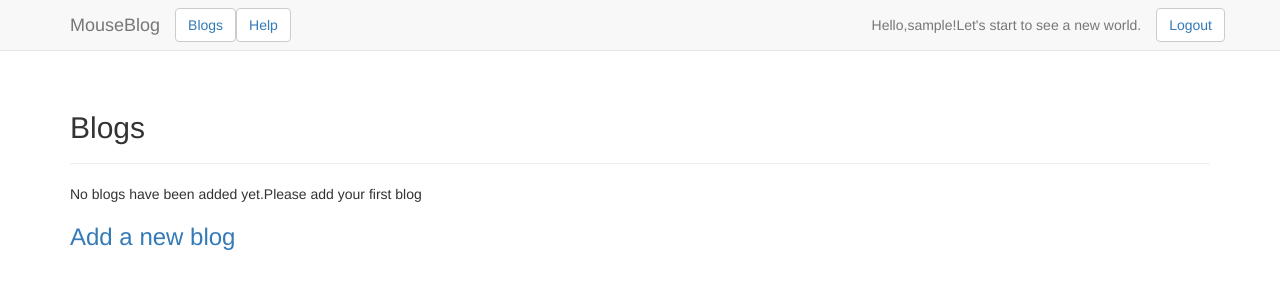
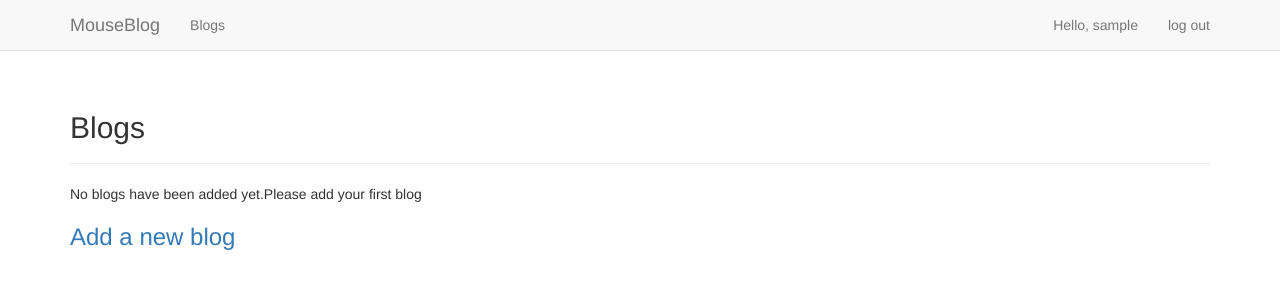
Before and after one commit to angelmouse-max/MouseBlog, a Django app: page /blogs/ in a window 1280 px wide. Shown: the top 300 px of the page. Run offline with Django 3.2, Linux system fonts and the light colour scheme; the visitor is signed in with stand-in values (Sample User, id 1); data that the repository does not hold is empty; some libraries are stand-ins or nearby versions.

Commit message:
fhjghjfghjg

```diff
--- a/MouseBlogs/templates/MouseBlogs/base.html
+++ b/MouseBlogs/templates/MouseBlogs/base.html
@@ -15,52 +15,44 @@
   </head>
 
   <body>
+      <!-- Static navbar -->
     <nav class="navbar navbar-default navbar-static-top">
       <div class="container">
-        <!-- Brand and toggle get grouped for better mobile display -->
+
         <div class="navbar-header">
-            <button type="button" class="navbar-toggle collapsed" data-toggle="collapse" data-target="#navbar"
-                    aria-expanded="false"
-            aria-controls="navbar">Show more</button>
-            <a class="navbar-brand" href="{% url 'MouseBlogs:index' %}">MouseBlog</a>
+          <button type="button" class="navbar-toggle collapsed"
+              data-toggle="collapse" data-target="#navbar"
+              aria-expanded="false" aria-controls="navbar">
+          Show more</button>
+        <a class="navbar-brand" href="{% url 'MouseBlogs:index' %}">
+            MouseBlog</a>
         </div>
 
-          <!-- Collect the nav links, forms, and other content for toggling -->
-          <div class="collapse navbar-collapse" id="navbar">
+        <div id="navbar" class="navbar-collapse collapse">
           <ul class="nav navbar-nav">
-              <li><button type="button" class="btn btn-default navbar-btn"><a href="{% url 'MouseBlogs:blogs' %}">
-                Blogs</a></button></li>
-              <li><button type="button" class="btn btn-default navbar-btn"><a href="{% url 'MouseBlogs:help' %}
-">Help</a></button></li>
+            <li><a href="{% url 'MouseBlogs:blogs' %}">Blogs</a><li>
           </ul>
 
           <ul class="nav navbar-nav navbar-right">
             {% if user.is_authenticated %}
-                  <li><a>Hello,{{ user.username }}!Let's start to see a new world.</a></li>
-                  <li><button type="button" class="btn btn-default navbar-btn">
-                  <a href="{% url 'users:logout' %}">Logout</a></button></li>
+              <li><a>Hello, {{ user.username }}</a></li>
+              <li><a href="{% url 'users:logout' %}">log out</a></li>
             {% else %}
-                  <li><button type="button" class="btn btn-default navbar-btn">
-                      <a href="{% url 'users:register' %}">Register</a></button></li>
-                  <li><button type="button" class="btn btn-default navbar-btn">
-                <a href="{% url 'users:login' %}">Log in</a></button></li>
+              <li><a href="{% url 'users:register' %}">register</a></li>
+              <li><a href="{% url 'users:login' %}">log in</a></li>
             {% endif %}
-
           </ul>
-          </div><!-- /.navbar-collapse -->
-        </div><!-- /.container-fluid -->
+        </div><!--/.nav-collapse -->
+      </div>
     </nav>
 
     <div class="container">
-
       <div class="page-header">
         {% block header %}{% endblock header %}
       </div>
       <div>
         {% block content %}{% endblock content %}
       </div>
-
-      </div>
-
+    </div><!--/container -->
   </body>
 </html>
```
Lines whose indentation alone changed are shown as unchanged.
